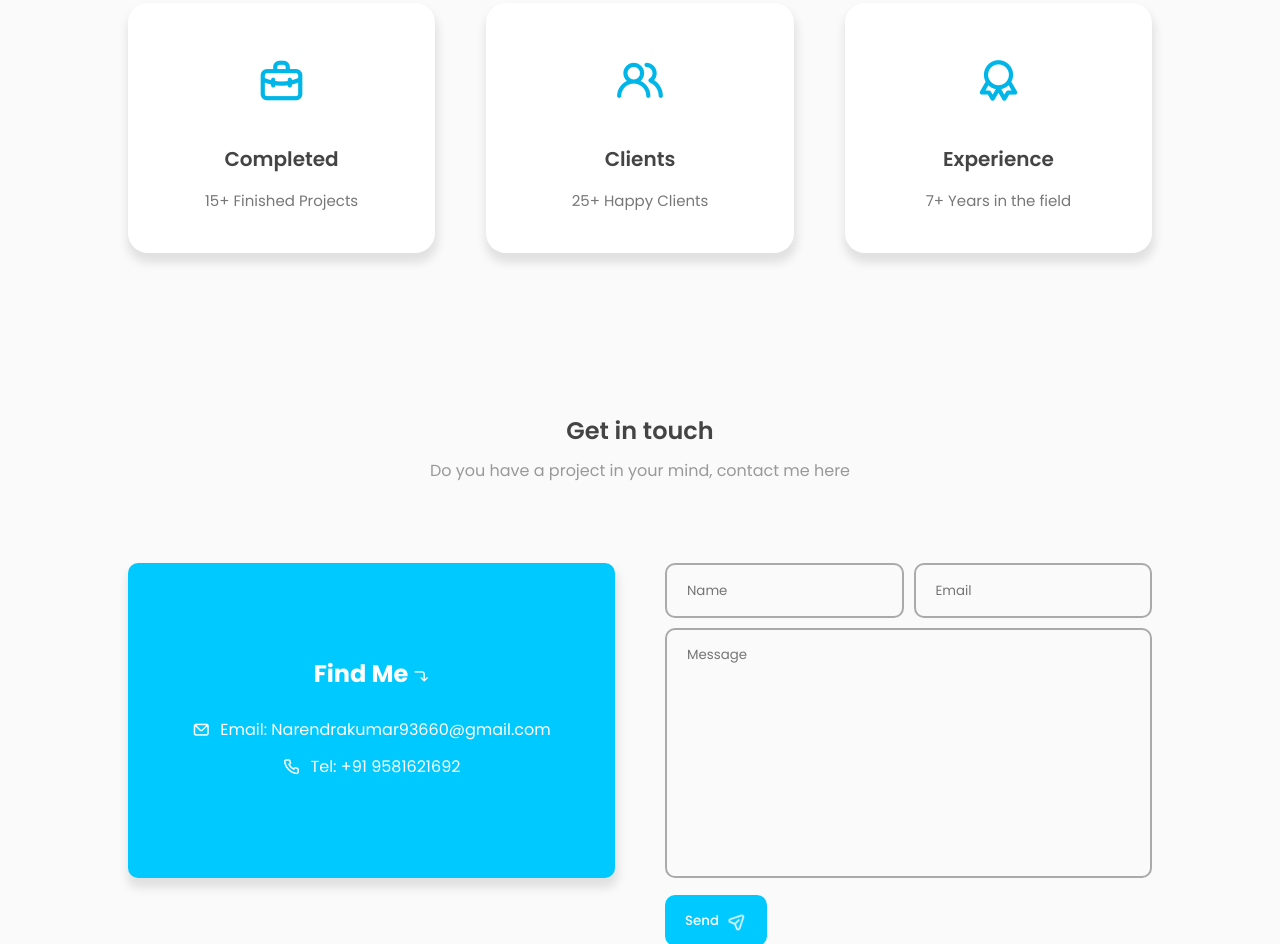
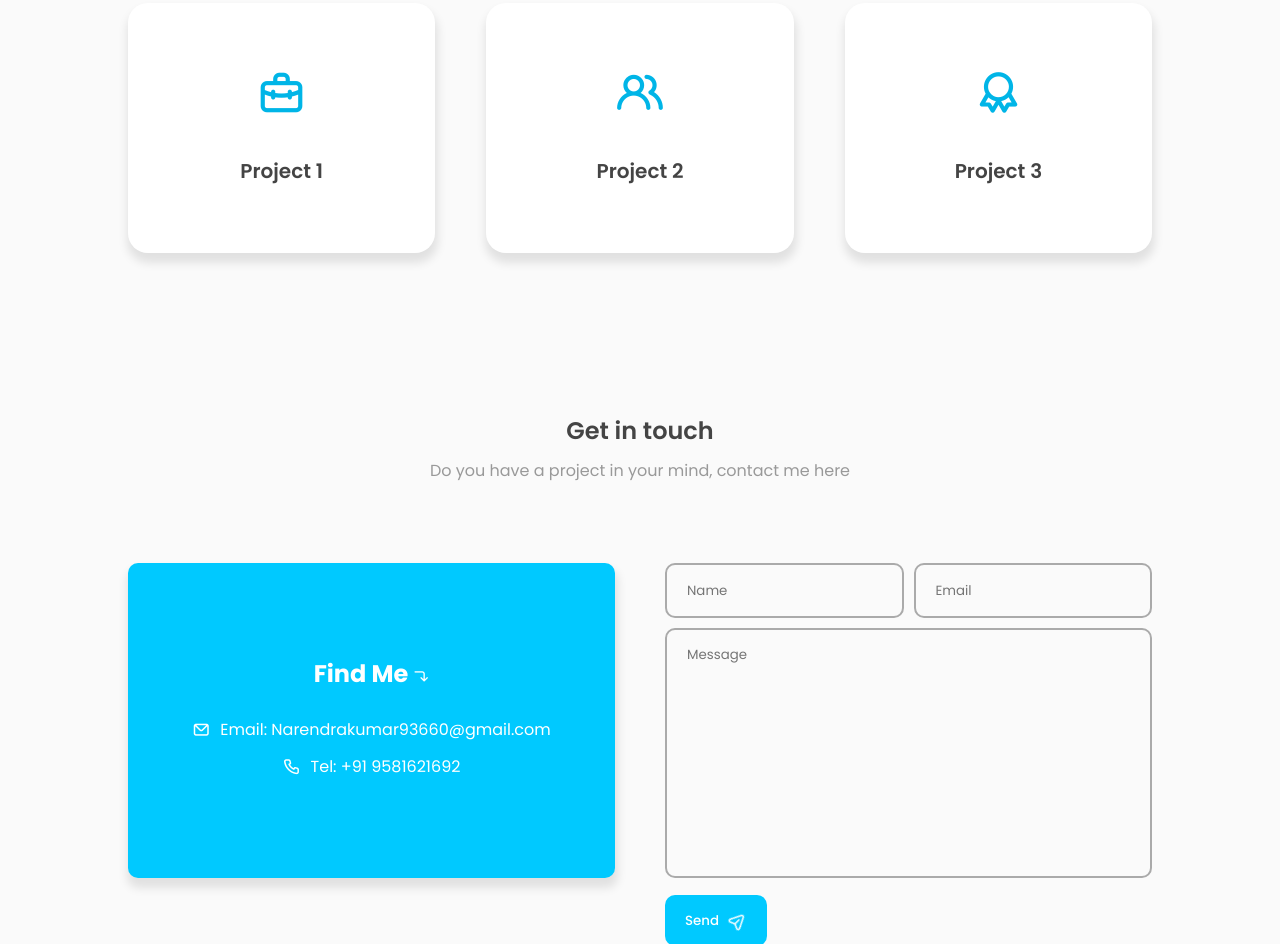
Before and after one commit to narendra143t/Portfolio-of-Narendra-Kumar, a plain HTML site: page index.html in a window 1280 px wide. Shown: the part 1504-2448 px from the top of the page. Drawn offline with nearby package versions, Linux system fonts and the light colour scheme.

```diff
--- a/index.html
+++ b/index.html
@@ -172,18 +172,18 @@
           <div class="project-container">
             <div class="project-box">
                 <i class="uil uil-briefcase-alt"></i>
-                <h3>Completed</h3>
-                <label>15+ Finished Projects</label>
+                <h3>Project 1</h3>
+                <!-- <label>15+ Finished Projects</label> -->
             </div>
             <div class="project-box">
                 <i class="uil uil-users-alt"></i>
-                <h3>Clients</h3>
-                <label>25+ Happy Clients</label>
+                <h3>Project 2</h3>
+                <!-- <label>25+ Happy Clients</label> -->
             </div>
             <div class="project-box">
                 <i class="uil uil-award"></i>
-                <h3>Experience</h3>
-                <label>7+ Years in the field</label>
+                <h3>Project 3</h3>
+                <!-- <label>7+ Years in the field</label> -->
             </div>
           </div>
        </section>
```
